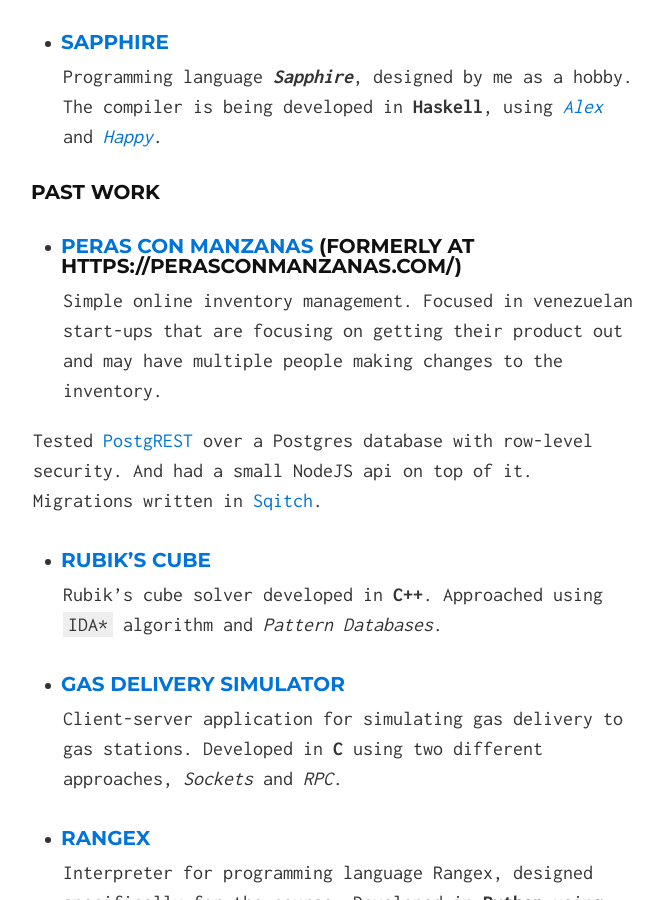
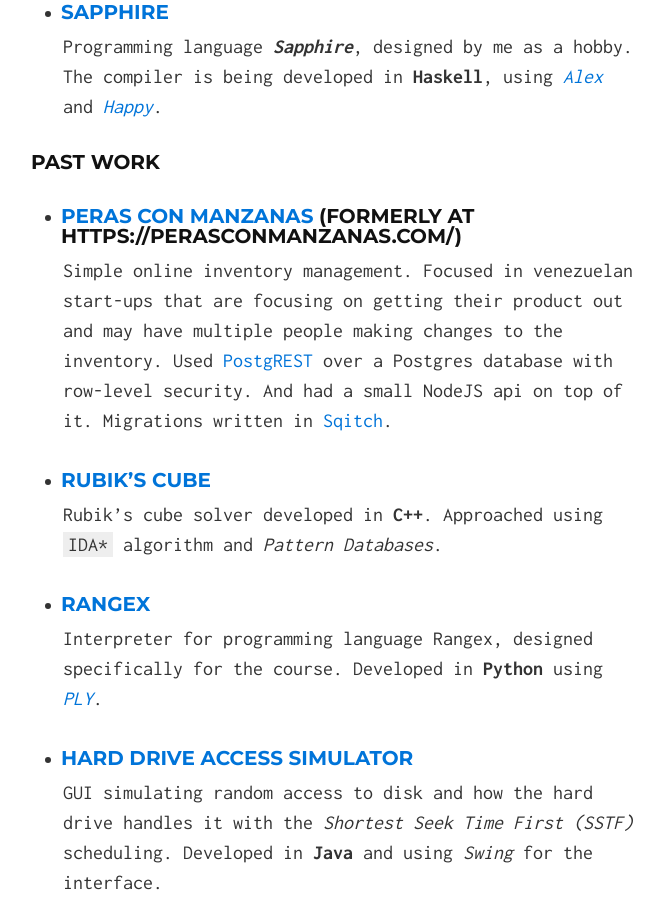
Before and after one commit to chamini2/chamini2.github.io, a Jekyll site: the page built from index.html, in a window 1280 px wide and 900 px high, scrolled down 1044 px. Shown: the whole window, without its empty margins (307-971 px from the left). Built offline with Jekyll 4.4.1, drawn with Linux system fonts in a browser that asks for light colours; Markdown is read by kramdown in place of the engine named in the settings; some of the changed text lies outside the part shown.

Commit message:
no longer only university stuff

```diff
--- a/_includes/index.md
+++ b/_includes/index.md
@@ -1,12 +1,11 @@
 I'm a somputer engineer from University Simón Bolívar, Venezuela.
 
-These are some of my projects, this is only to link you to some of my personal work
-and interesting projects I did as a student. A more detailed look at my professional work
-can be found in [LinkedIn](https://www.linkedin.com/in/chamini2).
+These are some of my projects, this is some of my personal or side projects.
+A more detailed look at my experience can be found in [LinkedIn](https://www.linkedin.com/in/chamini2).
 
 ## Projects
 
-Most of these are for university courses.
+Some of these are for university courses.
 
 ### Production
 
@@ -31,17 +30,12 @@ The compiler is being developed in **Haskell**, using *[Alex](https://github.com
 * #### [Peras con Manzanas](https://github.com/chamini2/perasconmanzanas) (Formerly at https://perasconmanzanas.com/)
 Simple online inventory management. Focused in venezuelan start-ups that are focusing on getting
 their product out and may have multiple people making changes to the inventory.
-
-Tested [PostgREST](https://postgrest.org/) over a Postgres database with row-level security.
+Used [PostgREST](https://postgrest.org/) over a Postgres database with row-level security.
 And had a small NodeJS api on top of it. Migrations written in [Sqitch](https://sqitch.org).
 
 * #### [Rubik's Cube](https://github.com/chamini2/rubiks_cube)
 Rubik's cube solver developed in **C++**.
 Approached using `IDA*` algorithm and *Pattern Databases*.
-
-* #### [Gas Delivery Simulator](https://github.com/chamini2/gas_delivery_simulator)
-Client-server application for simulating gas delivery to gas stations.
-Developed in **C** using two different approaches, *Sockets* and *RPC*.
 
 * #### [Rangex](https://gtihub.com/chamini2/rangex)
 Interpreter for programming language Rangex, designed specifically for the course.
@@ -62,12 +56,6 @@ Wordsearch solver developed in **SWI-Prolog**.
 ## chamini2
 
 <p>
-    <a class="social" href="http://twitter.com/chamini2" alt="Twitter">
-        <img src="/img/twitter-128.png">
-    </a>
-    <a class="social" href="http://facebook.com/chamini2" alt="Facebook">
-        <img src="/img/facebook-128.png">
-    </a>
     <a class="social" href="http://github.com/chamini2" alt="GitHub">
         <img src="/img/github-128.png">
     </a>
@@ -77,4 +65,7 @@ Wordsearch solver developed in **SWI-Prolog**.
     <a class="social" href="https://www.linkedin.com/in/chamini2" alt="LinkedIn">
         <img src="/img/linkedin-128.png">
     </a>
+        <a class="social" href="http://twitter.com/chamini2" alt="Twitter">
+        <img src="/img/twitter-128.png">
+    </a>
 </p>
```
